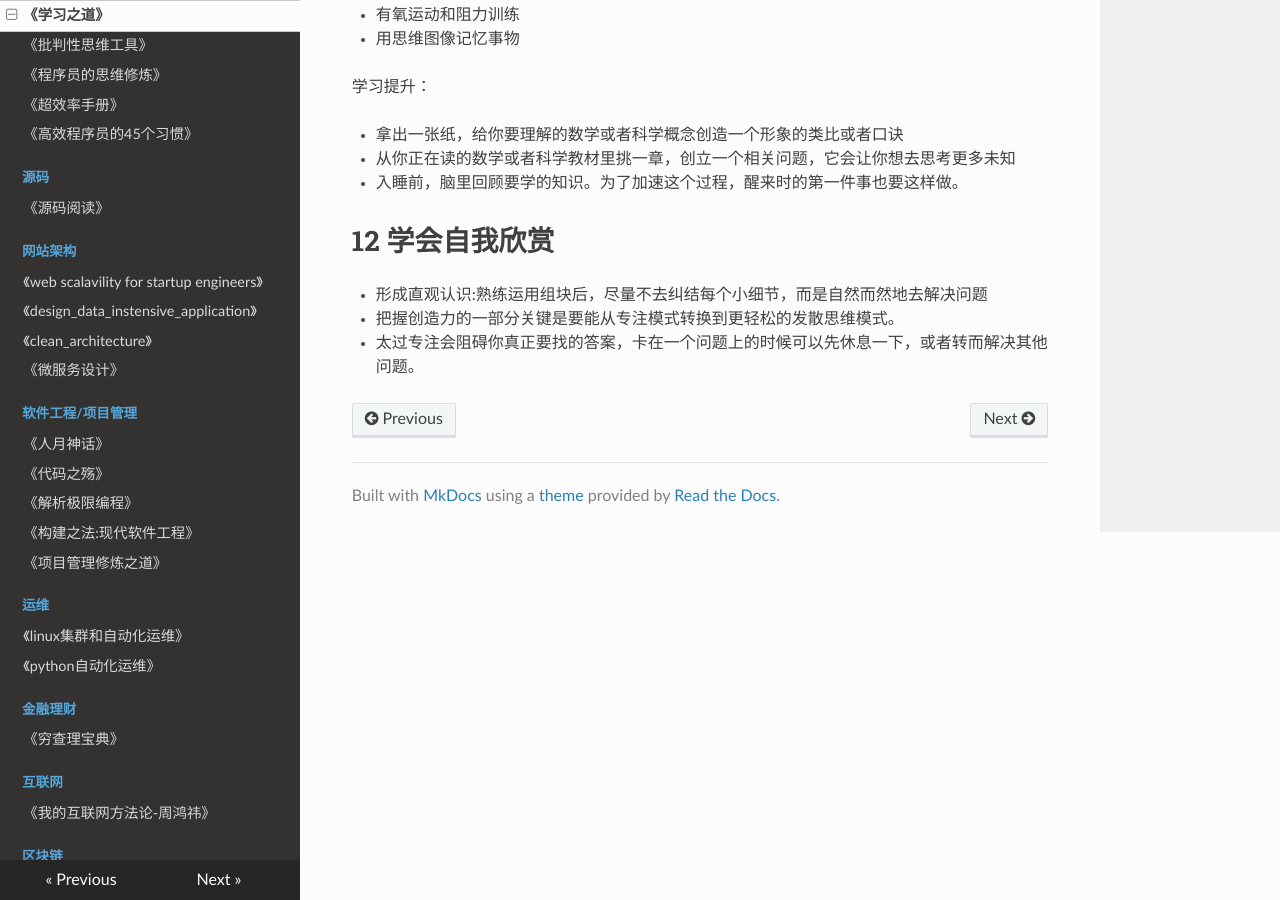
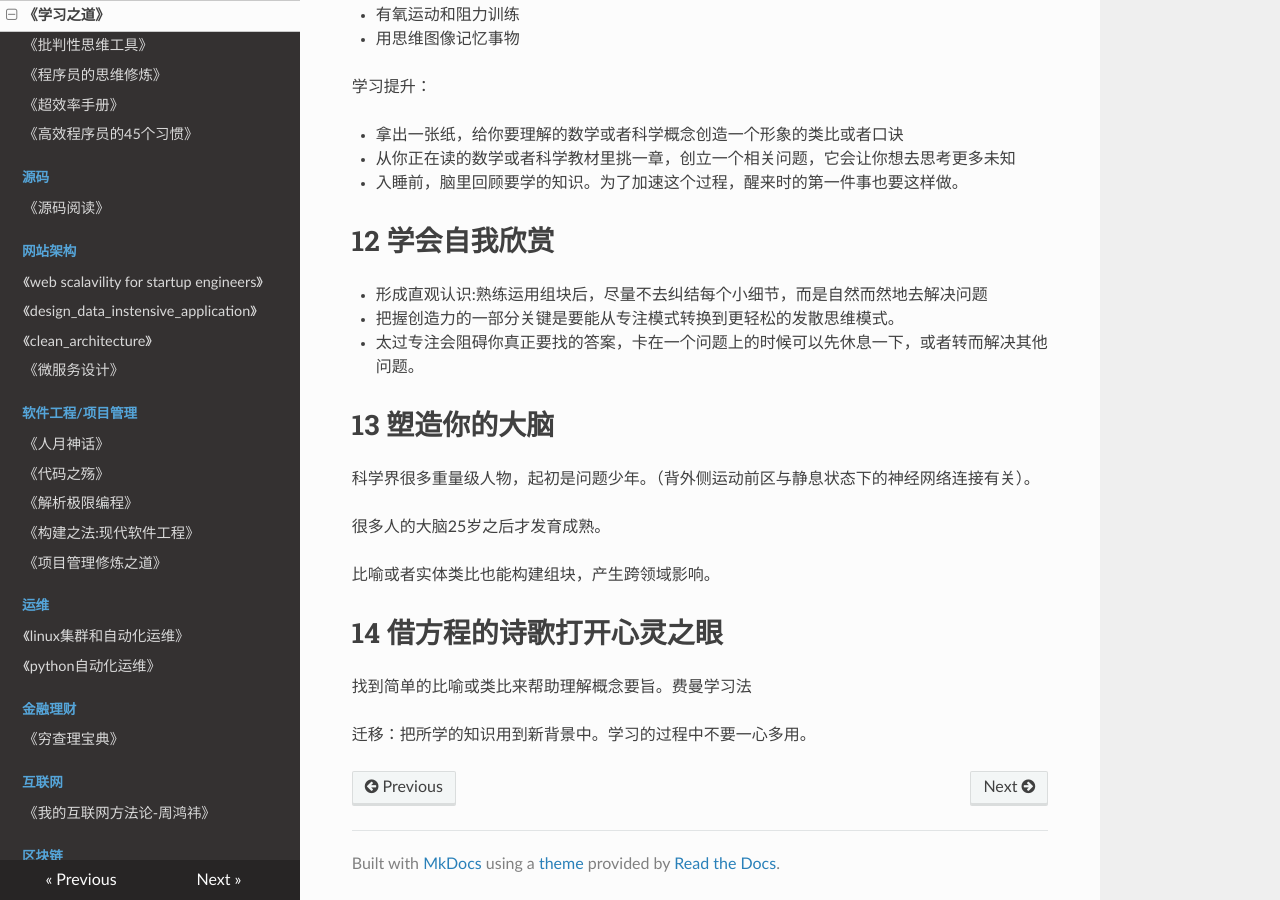
Before and after one commit to PegasusWang/booknotes, an MkDocs documentation site: the page built from docs/思维/学习之道.md, in a window 1280 px wide and 900 px high, scrolled down 3405 px. Built offline with MkDocs 1.6.1, drawn with Linux system fonts in a browser that asks for light colours; nearby versions of some CDN libraries; old or Windows-style settings are respelled for this version of MkDocs.

Commit message:
塑造大脑

```diff
--- a/docs/思维/学习之道.md
+++ b/docs/思维/学习之道.md
@@ -137,3 +137,15 @@
 - 形成直观认识:熟练运用组块后，尽量不去纠结每个小细节，而是自然而然地去解决问题
 - 把握创造力的一部分关键是要能从专注模式转换到更轻松的发散思维模式。
 - 太过专注会阻碍你真正要找的答案，卡在一个问题上的时候可以先休息一下，或者转而解决其他问题。
+
+# 13 塑造你的大脑
+科学界很多重量级人物，起初是问题少年。（背外侧运动前区与静息状态下的神经网络连接有关）。
+
+很多人的大脑25岁之后才发育成熟。
+
+比喻或者实体类比也能构建组块，产生跨领域影响。
+
+# 14 借方程的诗歌打开心灵之眼
+找到简单的比喻或类比来帮助理解概念要旨。费曼学习法
+
+迁移：把所学的知识用到新背景中。学习的过程中不要一心多用。
```
